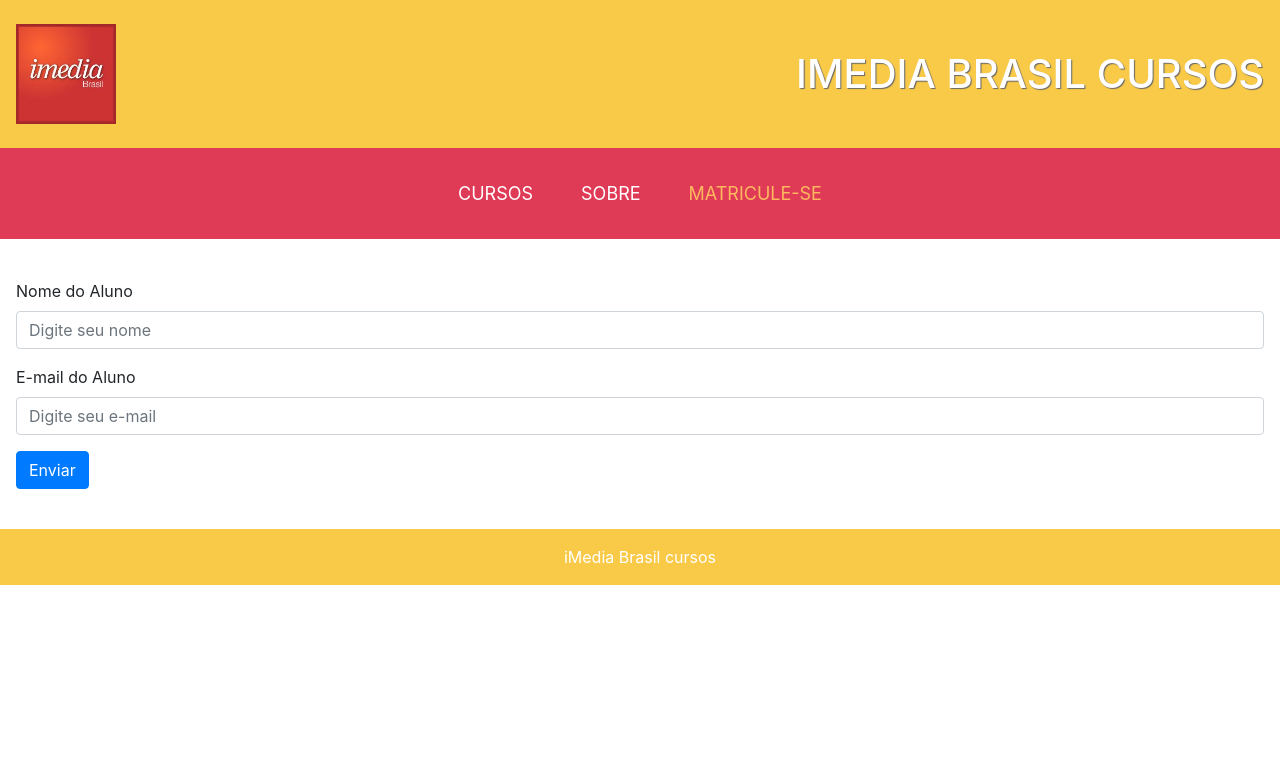
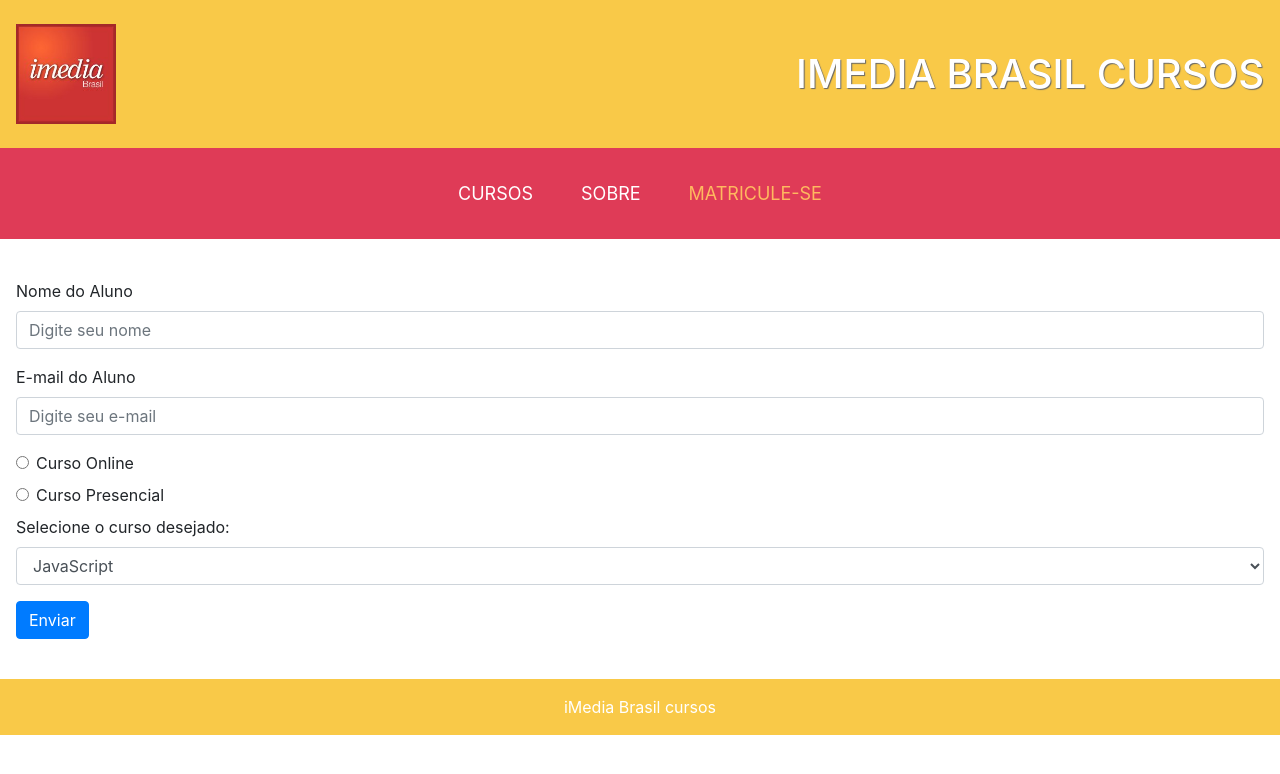
Before and after one commit to fellyph/angular-forms-curso, an Angular app: page /inscricao in a window 1280 px wide. Shown: the top 774 px of the page. Built offline with nearby package versions, Linux system fonts and the light colour scheme.

Commit message:
adding select and checkbox options

```diff
--- a/src/app/inscricao/inscricao.component.html
+++ b/src/app/inscricao/inscricao.component.html
@@ -7,5 +7,25 @@
     <label for="inputEmail">E-mail do Aluno</label>
     <input type="email" class="form-control" id="inputEmail" placeholder="Digite seu e-mail" />
   </div>
+  <div class="form-check">
+      <input type="radio" class="form-check-input" name="tipCurso" id="cursoOnline" />
+      <label for="cursoOnline">
+        Curso Online
+      </label>
+  </div>
+  <div class="form-check">
+      <input type="radio" class="form-check-input" name="tipCurso" id="cursoPresencial" />
+      <label for="cursoPresencial">
+        Curso Presencial
+      </label>
+  </div>
+  <div class="form-group">
+    <label>Selecione o curso desejado:</label>
+    <select class="form-control">
+      <option>JavaScript</option>
+      <option>TypeScript</option>
+      <option>Angular 6</option>
+    </select>
+  </div>
   <button type="submit" class="btn btn-primary">Enviar</button>
 </form>
```
